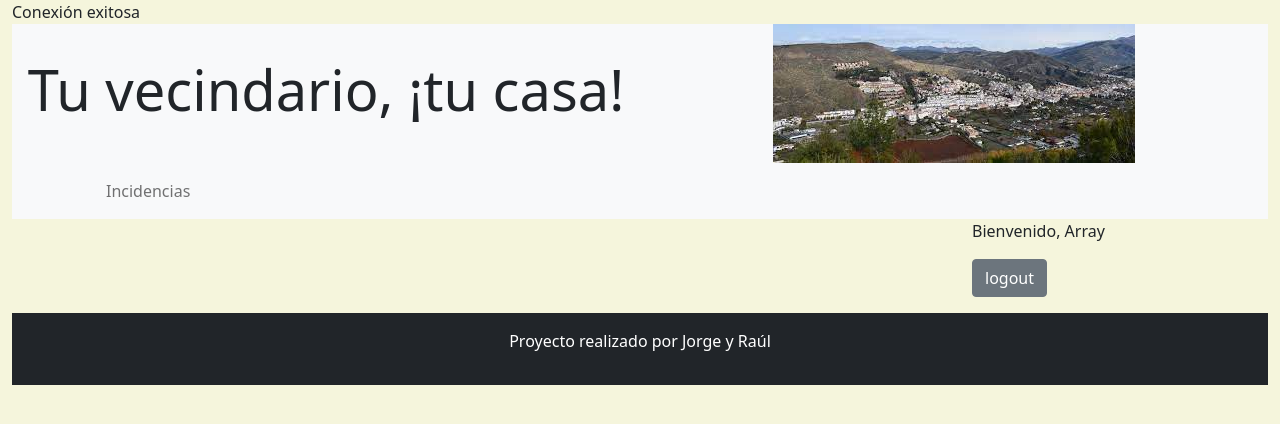
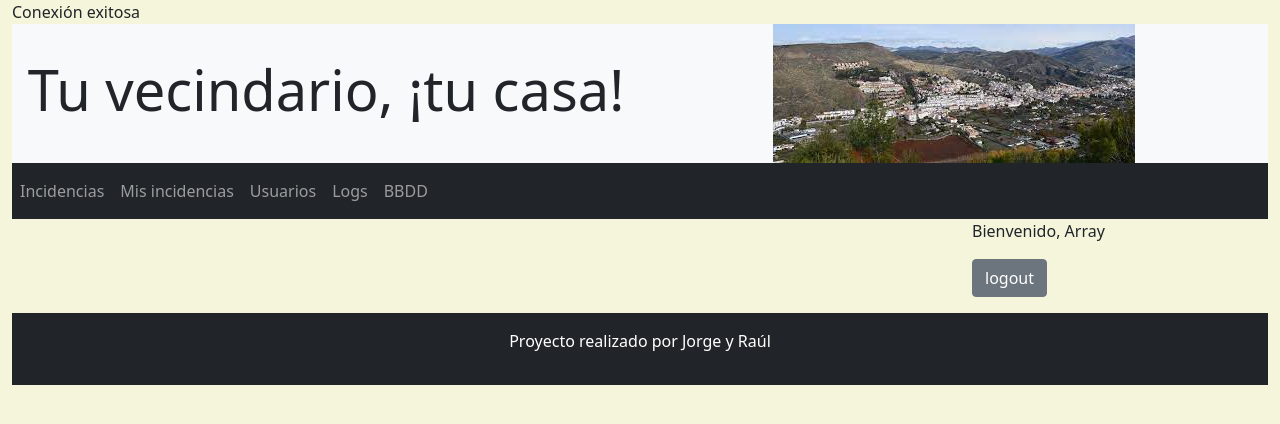
Before and after one commit to rraamirez/Proyecto-Web, a PHP site: page /index.php in a window 1280 px wide. Shown: the top 424 px of the page. Run offline with PHP 8.4, Linux system fonts and the light colour scheme; the visitor is signed in with stand-in values (Sample User, id 1); a stand-in replaces the project's code that opens the database connection.

Commit message:
nav updated

```diff
--- a/controller/procesarLogin.php
+++ b/controller/procesarLogin.php
@@ -13,6 +13,7 @@ if($_SERVER["REQUEST_METHOD"] == "POST") {
     if (!empty($usuario) && !empty($contrasena)) {
         if ($conexion->logindb($usuario, $contrasena)) {
             $_SESSION['user'] = $usuario;
+            $_SESSION['rol'] = $conexion->getRol($usuario);
             $_SESSION['message'] = "Login correcto.";
         }
         else
--- a/controller/procesarLogout.php
+++ b/controller/procesarLogout.php
@@ -1,7 +1,6 @@
 <?php
 
 session_start();
-
 session_destroy();
 header("Location: ../index.php");
 
--- a/index.php
+++ b/index.php
@@ -14,6 +14,7 @@ $db->conectar();
 
 HTMLinicio("Inicio");
 HTMLheader();
+HTMLnav();
 
 HTMLmainContentStart();
 // Aquí va tu contenido principal
--- a/model/bd.php
+++ b/model/bd.php
@@ -115,6 +115,26 @@ class Conexion {
             return false;
         }
     }
+
+    function getRol($usuario) {
+        $sql = "SELECT rol FROM usuarios WHERE usuario = ?";
+        $prep = $this->conn->prepare($sql);
+        $prep->bind_param('s', $usuario);
+        $prep->execute();
+        $resultado = $prep->get_result();
+
+        // Obtener el valor del resultado
+        $row = $resultado->fetch_assoc();
+        $rol = $row['rol'];
+
+        // Cerrar la conexión y liberar recursos
+        $prep->close();
+        $this->conn->close();
+
+        // Devolver el valor del rol
+        return $rol;
+    }
+
 }
 
 ?>
--- a/view/funcHTML.php
+++ b/view/funcHTML.php
@@ -3,8 +3,9 @@
 require_once('model/functionsDB.php');
 require_once('controller/procesarLogin.php');
 
-function HTMLinicio($titulo){
-    echo <<< HTML
+function HTMLinicio($titulo)
+{
+    echo <<<HTML
     <!DOCTYPE html>
     <html>
     <head>
@@ -15,7 +16,8 @@ function HTMLinicio($titulo){
     HTML;
 }
 
-function HTMLheader() {
+function HTMLheader()
+{
     echo <<<HTML
     <header class="container-fluid bg-light" style="background-color: beige;">
     <div class="row align-items-center justify-content-center text-center">
@@ -26,41 +28,44 @@ function HTMLheader() {
                 <img src="img/cenes.jpeg" id="img_cenes" class="img-fluid" alt="Imagen Cenes">
             </div>
         </div>
-        <nav class="navbar navbar-expand-lg navbar-light bg-light">
-            <div class="container">
-                <a class="navbar-brand" href="#"></a>
-                <button class="navbar-toggler" type="button" data-bs-toggle="collapse" data-bs-target="#navbarNav" aria-controls="navbarNav" aria-expanded="false" aria-label="Toggle navigation">
-                    <span class="navbar-toggler-icon"></span>
-                </button>
-                <div class="collapse navbar-collapse" id="navbarNav">
-                    <ul class="navbar-nav">
-                        <li class="nav-item">
-                            <a class="nav-link" href="#">Incidencias</a>
-                        </li>
-                    </ul>
-                </div>
-            </div>
-        </nav>
+
     </header>
     HTML;
 }
 
 
 
-function HTMLfin(){
-    echo <<< HTML
+function HTMLfin()
+{
+    echo <<<HTML
     </body>
     HTML;
 }
 
-function HTMLnav() {
-    echo <<< HTML
-    <nav class="navbar navbar-expand-lg navbar-light bg-light" style="background-color: beige;">
-        <div class="container">
-            <ul class="navbar-nav justify-content-center">
-                <li class="nav-item mx-auto"> <!-- Agregado mx-auto -->
-                    <a class="nav-link" href="#">Incidencias</a>
-                </li>
+function HTMLnav()
+{
+    echo <<<HTML
+    <nav class="navbar navbar-expand-lg navbar-dark bg-dark">
+        <div class="collapse navbar-collapse" id="navbarNav">
+            <ul class="navbar-nav">
+    HTML;
+    if (!isset($_SESSION['rol'])) {
+        $items = ["Incidencias"];
+        $links = ["#"];
+    } else {
+        if ($_SESSION['rol'] == 'colaborador') {
+            $items = ["Incidencias", "Mis incidencias"];
+            $links = ["#", "#"];
+        } else if ($_SESSION['rol'] == 'admin') {
+            $items = ["Incidencias", "Mis incidencias", "Usuarios", "Logs", "BBDD"];
+            $links = ["#", "#", "#", "#", "#"];
+        }
+    }
+    foreach ($items as $index => $item) {
+        $link = $links[$index];
+        echo "<li class='nav-item'><a class='nav-link' href='$link'>$item</a></li>";
+    }
+    echo <<<HTML
             </ul>
         </div>
     </nav>
@@ -69,9 +74,11 @@ function HTMLnav() {
 
 
 
-function HTMLaside() {
-    if($_SESSION['user'] == ""){
-    echo <<<HTML
+
+function HTMLaside()
+{
+    if (!isset($_SESSION['user'])) {
+        echo <<<HTML
         <form method="POST" action="../controller/procesarLogin.php">
             <input type='text' placeholder='usuario' name='user' class="form-control" />
             <input type='password' name='contrasena' class="form-control" />
@@ -82,7 +89,7 @@ function HTMLaside() {
         </form>
     HTML;
     } else {
-    echo <<<HTML
+        echo <<<HTML
         <p>
             Bienvenido, {$_SESSION['user']}
         </p>
@@ -94,39 +101,8 @@ function HTMLaside() {
     }
 }
 
-// function HTMLaside() {
-//     echo <<<HTML
-//     <aside class="col-3 bg-beige d-flex flex-column p-3">
-//         <div class="card">
-//             <div class="card-body">
-//                 <h5 class="card-title text-center">Iniciar sesión</h5>
-//                 <form action="procesarLogin.php" method="POST">
-//                     <div class="form-group">
-//                         <label for="email">Correo electrónico</label>
-//                         <input type="email" class="form-control" id="email" name="user" required>
-//                     </div>
-//                     <div class="form-group mt-3">
-//                         <label for="password">Contraseña</label>
-//                         <input type="password" class="form-control" id="password" name="contrasena" required>
-//                     </div>
-//                     <div class="d-grid gap-2 mt-4">
-//                         <button type="submit" class="btn btn-primary btn-block">Iniciar sesión</button>
-//                     </div>
-//                 </form>
-//             </div>
-//         </div>
-//         <div class="d-grid gap-2 mt-4">
-//             <form action="../controller/register.php" method="POST">
-//                 <button type="submit" class="btn btn-secondary btn-block">Registrar</button>
-//             </form>
-//         </div>
-//     </aside>
-//     HTML;
-// }
-
-
-
-function HTMLfooter() {
+function HTMLfooter()
+{
     echo <<<HTML
     <footer class="bg-dark text-white text-center py-3 mt-auto">
         <div class="container">
@@ -137,7 +113,8 @@ function HTMLfooter() {
     HTML;
 }
 
-function HTMLmainContentStart(){
+function HTMLmainContentStart()
+{
     echo <<<HTML
     <div class="row">
         <div class="col-lg-9">
@@ -145,7 +122,8 @@ function HTMLmainContentStart(){
 }
 
 
-function HTMLasideStart(){
+function HTMLasideStart()
+{
     echo <<<HTML
         </div>
         <div class="col-lg-2">
@@ -153,7 +131,8 @@ function HTMLasideStart(){
     HTML;
 }
 
-function HTMLasideEnd(){
+function HTMLasideEnd()
+{
     echo <<<HTML
             </aside>
         </div>
```
